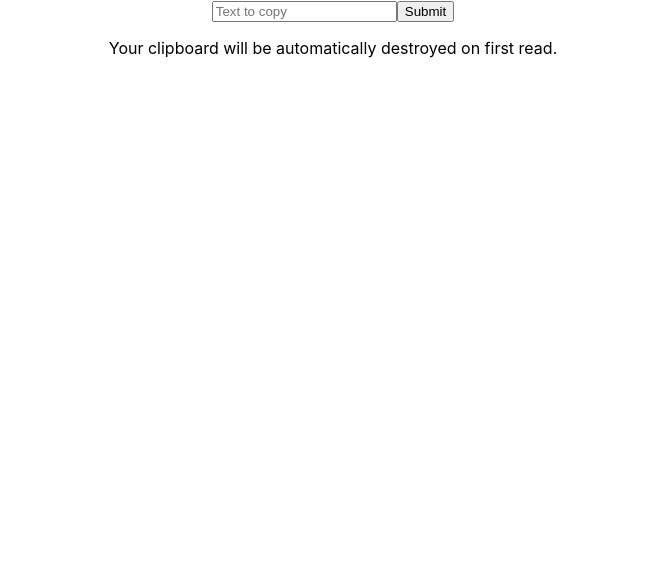
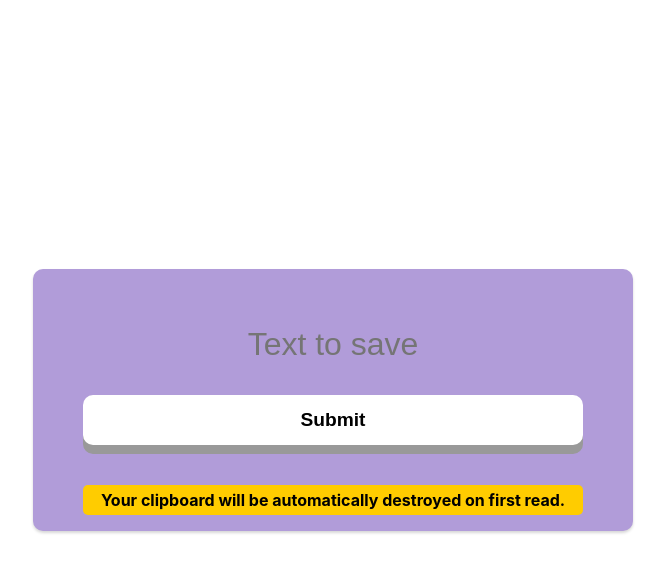
Before and after one commit to IgorVanian/cpypst, a React (Create React App) app: page / in a window 1280 px wide. Shown: the top 572 px of the page, without its empty margins (307-972 px from the left). Built offline with nearby package versions, Linux system fonts and the light colour scheme; no server answers.

Commit message:
add basic css

```diff
--- a/src/App.css
+++ b/src/App.css
@@ -1,38 +1,94 @@
 .App {
+  display: flex;
+  align-items: center;
+  height: 100vh;
+}
+
+.clipboardForm {
+  box-shadow: 0 2px 3px rgb(0 0 0 / 16%);
+  border-radius: 10px;
+  padding: 0 50px;
+  background-color: #b19cd9;
+  width: 500px;
+  margin-left: auto;
+  margin-right: auto;
   text-align: center;
 }
 
-.App-logo {
-  height: 40vmin;
-  pointer-events: none;
+.clipboardForm form {
+  display: flex;
+  flex-direction: column;
+  height: 200px;
+  justify-content: center;
 }
 
-@media (prefers-reduced-motion: no-preference) {
-  .App-logo {
-    animation: App-logo-spin infinite 20s linear;
-  }
+.clipboardForm form button {
+  background-color: white;
+  border: none;
+  outline: none;
+  border-radius: 10px;
+  height: 50px;
+  font-size: 1.2em;
+  font-weight: bold;
+  box-shadow: 0 9px #999;
 }
 
-.App-header {
-  background-color: #282c34;
-  min-height: 100vh;
-  display: flex;
-  flex-direction: column;
-  align-items: center;
-  justify-content: center;
-  font-size: calc(10px + 2vmin);
-  color: white;
+.clipboardForm form button:hover {
+  background-color: whitesmoke;
 }
 
-.App-link {
-  color: #61dafb;
+.clipboardForm form button:active {
+  background-color: #3e8e41;
+  box-shadow: 0 5px #666;
+  transform: translateY(4px);
 }
 
-@keyframes App-logo-spin {
-  from {
-    transform: rotate(0deg);
-  }
-  to {
-    transform: rotate(360deg);
-  }
+.input {
+  height: 100px;
+  background-color: transparent;
+  border: none;
+  text-align: center;
+  font-size: 2em;
 }
+
+input:-webkit-autofill,
+input:-webkit-autofill:hover,
+input:-webkit-autofill:focus,
+input:-webkit-autofill:active  {
+  transition: background-color 5000s;
+}
+
+input:-webkit-autofill::first-line {
+  font-size: 2em;
+}
+
+.input:focus {
+  outline: none;
+}
+
+.warning {
+  background-color: #ffcc00;
+  border-radius: 5px;
+  text-align: center;
+  padding: 5px;
+  font-weight: bold;
+}
+
+.clipboardUrl {
+  background-color: white;
+  padding: 10px;
+  text-align: center;
+  border-radius: 5px;
+}
+.clipboardUrl a {
+  background-color: green;
+  padding: 3px;
+  border-radius: 5px;
+  color: white;
+  font-weight: bold;
+  text-decoration: none;
+}
+.clipboardUrl a:visited {
+  color: white;
+  font-weight: bold;
+}
--- a/src/App.js
+++ b/src/App.js
@@ -55,12 +55,15 @@ function App() {
     }, [clipboard]);
 
     return (
-      <div>
+      <div className="clipboardForm">
         {
           noMatch &&
           <p>No clipboard found.</p>
         }
-        <p>{clipboard && clipboard.text}</p>
+        {
+          clipboard &&
+          <p className="clipboardUrl">{clipboard.text}</p>
+        }
         {
           isDestroyed &&
           <p>This clipboard was successfully destroyed. You cannot access to it anymore.</p>
@@ -88,12 +91,15 @@ function App() {
     }
 
     return (
-      <div>
+      <div className="clipboardForm">
         <form onSubmit={formSubmit}>
           <input
+            className="input"
+            autoFocus="true"
             type="text"
             name="test"
-            placeholder="Text to copy"
+            placeholder="Text to save"
+            required
             onChange={({ target }) => setText(target.value)}
           />
           <button type="submit">Submit</button>
@@ -101,10 +107,10 @@ function App() {
 
         {
           url &&
-          <p>Your clipboard is available at <a href={url}>{url}</a></p>
+          <p className="clipboardUrl">Your clipboard is available at <a href={url}>{url}</a></p>
         }
 
-        <p>Your clipboard will be automatically destroyed on first read.</p>
+        <p className="warning">Your clipboard will be automatically destroyed on first read.</p>
       </div>
     )
   }
```
